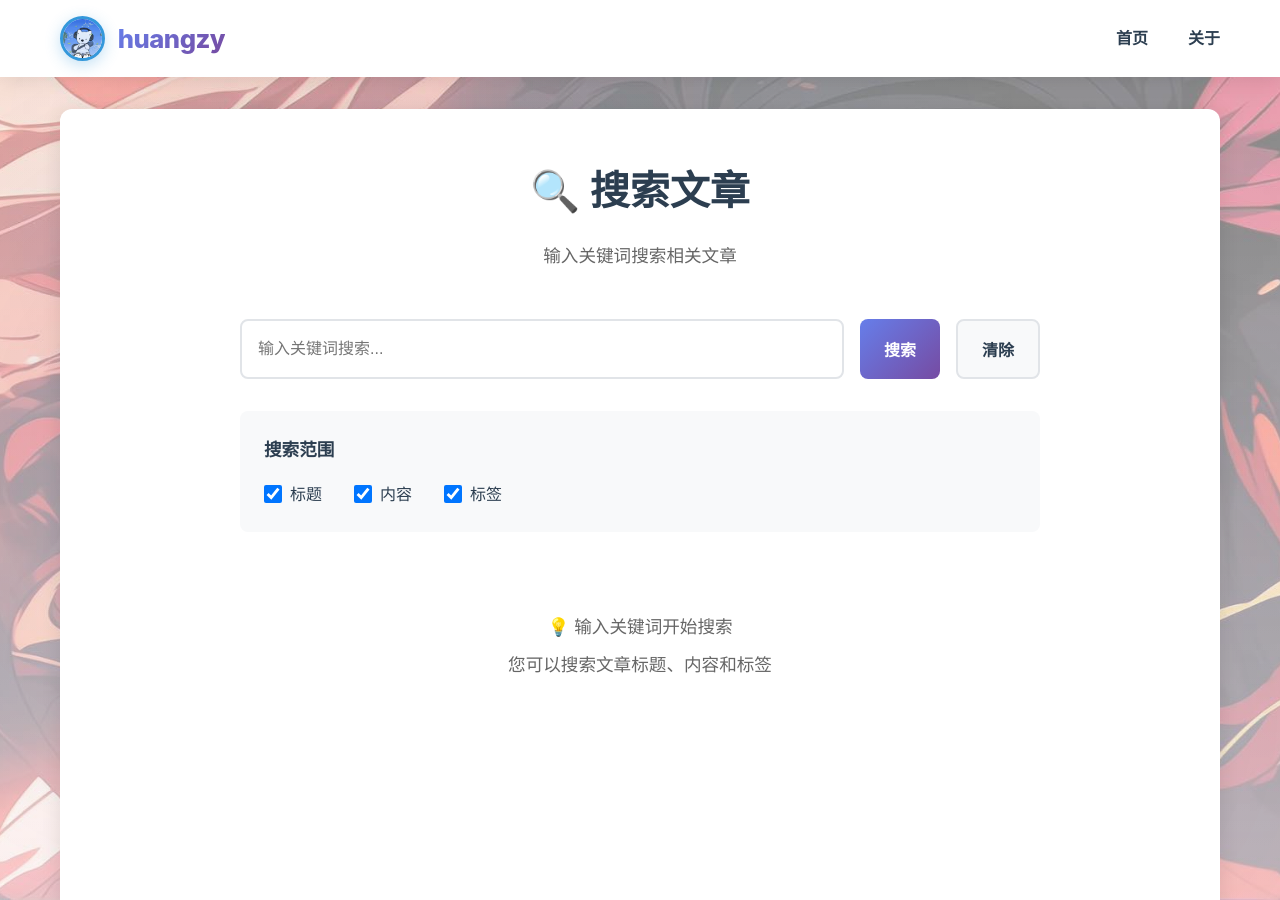
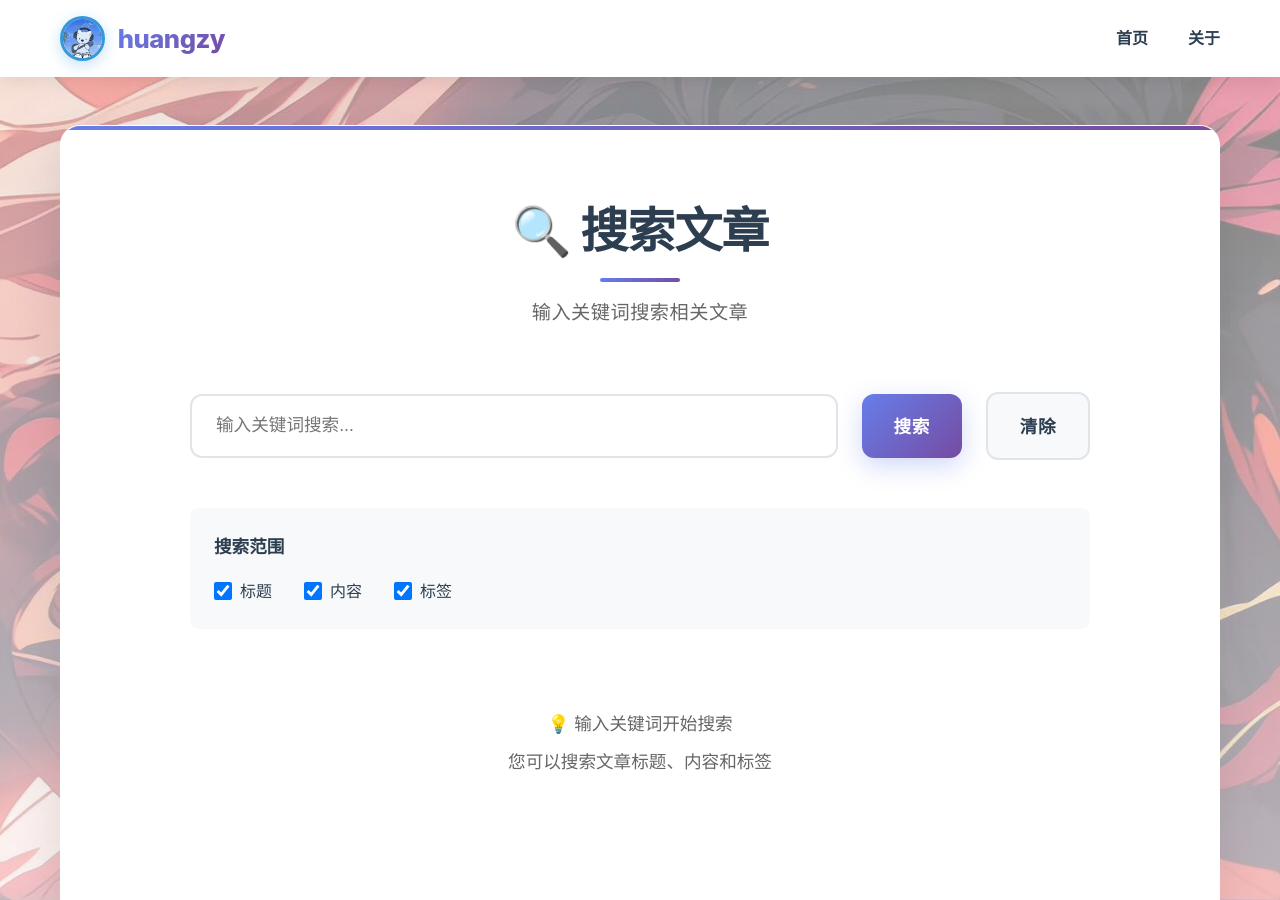
Before and after one commit to huangzy-hub/huangzy-hub.github.io, a Jekyll site: the page built from search.md, in a window 1280 px wide and 900 px high. Built offline with Jekyll 4.4.1, drawn with Linux system fonts in a browser that asks for light colours.

Commit message:
添加检索

```diff
--- a/assets/css/style.css
+++ b/assets/css/style.css
@@ -629,28 +629,46 @@ body::before {
 
 /* 标签样式 */
 .post-tags {
-    margin: 1rem 0;
+    margin: 1.5rem 0;
     display: flex;
     flex-wrap: wrap;
-    gap: 0.5rem;
+    gap: 0.8rem;
 }
 
 .tag {
     display: inline-block;
     background: var(--gradient);
     color: white;
-    padding: 0.3rem 0.8rem;
-    border-radius: 20px;
-    font-size: 0.8rem;
+    padding: 0.5rem 1rem;
+    border-radius: 25px;
+    font-size: 0.85rem;
     text-decoration: none;
-    transition: all 0.3s;
-    font-weight: 500;
+    transition: all 0.3s ease;
+    font-weight: 600;
     cursor: default;
+    position: relative;
+    overflow: hidden;
+    box-shadow: 0 4px 15px rgba(102, 126, 234, 0.3);
+}
+
+.tag::before {
+    content: '';
+    position: absolute;
+    top: 0;
+    left: -100%;
+    width: 100%;
+    height: 100%;
+    background: linear-gradient(90deg, transparent, rgba(255,255,255,0.2), transparent);
+    transition: left 0.5s ease;
+}
+
+.tag:hover::before {
+    left: 100%;
 }
 
 .tag:hover {
-    transform: none;
-    box-shadow: none;
+    transform: translateY(-3px) scale(1.05);
+    box-shadow: 0 8px 25px rgba(102, 126, 234, 0.4);
 }
 
 .tag-size-1 { font-size: 0.8rem; padding: 0.2rem 0.6rem; }
@@ -817,35 +835,66 @@ body::before {
 /* 标签云页面 */
 .tags-page, .tag-page {
     background: var(--white);
-    padding: 3rem;
-    border-radius: 12px;
-    box-shadow: var(--shadow);
-    margin: 2rem 0;
+    padding: 4rem;
+    border-radius: 20px;
+    box-shadow: 0 15px 50px rgba(0, 0, 0, 0.1);
+    margin: 3rem 0;
+    border: 1px solid rgba(255, 255, 255, 0.2);
+    position: relative;
+    overflow: hidden;
+}
+
+.tags-page::before, .tag-page::before {
+    content: '';
+    position: absolute;
+    top: 0;
+    left: 0;
+    right: 0;
+    height: 4px;
+    background: var(--gradient);
 }
 
 .page-header {
     text-align: center;
-    margin-bottom: 3rem;
+    margin-bottom: 4rem;
+    position: relative;
 }
 
 .page-header h1 {
     color: var(--primary-color);
-    margin-bottom: 1rem;
-    font-size: 2.5rem;
-    font-weight: 700;
+    margin-bottom: 1.5rem;
+    font-size: 3rem;
+    font-weight: 800;
+    letter-spacing: -1px;
+    position: relative;
+    display: inline-block;
+}
+
+.page-header h1::after {
+    content: '';
+    position: absolute;
+    bottom: -10px;
+    left: 50%;
+    transform: translateX(-50%);
+    width: 80px;
+    height: 4px;
+    background: var(--gradient);
+    border-radius: 2px;
 }
 
 .page-header p {
     color: var(--text-light);
-    font-size: 1.1rem;
+    font-size: 1.2rem;
+    font-weight: 400;
+    letter-spacing: 0.5px;
 }
 
 /* 标签云样式 */
 .tags-cloud {
     display: flex;
     flex-wrap: wrap;
-    gap: 1rem;
-    margin: 3rem 0;
+    gap: 1.5rem;
+    margin: 4rem 0;
     justify-content: center;
 }
 
@@ -853,14 +902,16 @@ body::before {
     display: inline-block;
     background: var(--gradient);
     color: white;
-    padding: 0.8rem 1.5rem;
-    border-radius: 25px;
+    padding: 1rem 2rem;
+    border-radius: 30px;
     text-decoration: none;
-    font-weight: 600;
-    transition: all 0.3s ease;
-    box-shadow: 0 4px 15px rgba(0,0,0,0.1);
+    font-weight: 700;
+    transition: all 0.4s cubic-bezier(0.175, 0.885, 0.32, 1.275);
+    box-shadow: 0 8px 25px rgba(102, 126, 234, 0.3);
     position: relative;
     overflow: hidden;
+    font-size: 1.1rem;
+    letter-spacing: 0.5px;
 }
 
 .tag-cloud-item::before {
@@ -870,8 +921,8 @@ body::before {
     left: -100%;
     width: 100%;
     height: 100%;
-    background: linear-gradient(90deg, transparent, rgba(255,255,255,0.2), transparent);
-    transition: left 0.5s;
+    background: linear-gradient(90deg, transparent, rgba(255,255,255,0.3), transparent);
+    transition: left 0.6s ease;
 }
 
 .tag-cloud-item:hover::before {
@@ -879,8 +930,9 @@ body::before {
 }
 
 .tag-cloud-item:hover {
-    transform: translateY(-3px) scale(1.05);
-    box-shadow: 0 8px 25px rgba(0,0,0,0.2);
+    transform: translateY(-5px) scale(1.08);
+    box-shadow: 0 15px 40px rgba(102, 126, 234, 0.4);
+    background: var(--gradient-reverse);
 }
 
 .tag-count {
@@ -917,65 +969,105 @@ body::before {
 /* 搜索页面样式 */
 .search-page {
     background: var(--white);
-    padding: 3rem;
-    border-radius: 12px;
-    box-shadow: var(--shadow);
-    margin: 2rem 0;
+    padding: 4rem;
+    border-radius: 20px;
+    box-shadow: 0 15px 50px rgba(0, 0, 0, 0.1);
+    margin: 3rem 0;
+    border: 1px solid rgba(255, 255, 255, 0.2);
+    position: relative;
+    overflow: hidden;
+}
+
+.search-page::before {
+    content: '';
+    position: absolute;
+    top: 0;
+    left: 0;
+    right: 0;
+    height: 4px;
+    background: var(--gradient);
 }
 
 .search-container {
-    max-width: 800px;
+    max-width: 900px;
     margin: 0 auto;
 }
 
 .search-box {
     display: flex;
-    gap: 1rem;
-    margin-bottom: 2rem;
+    gap: 1.5rem;
+    margin-bottom: 3rem;
+    align-items: center;
 }
 
 #search-input {
     flex: 1;
-    padding: 1rem;
+    padding: 1.2rem 1.5rem;
     border: 2px solid var(--border-color);
-    border-radius: 8px;
-    font-size: 1rem;
-    transition: border-color 0.3s ease;
+    border-radius: 12px;
+    font-size: 1.1rem;
+    transition: all 0.3s ease;
+    background: rgba(255, 255, 255, 0.8);
+    backdrop-filter: blur(10px);
 }
 
 #search-input:focus {
     outline: none;
     border-color: var(--secondary-color);
+    box-shadow: 0 0 0 3px rgba(52, 152, 219, 0.1);
+    transform: translateY(-2px);
 }
 
 #search-button, #clear-button {
-    padding: 1rem 1.5rem;
+    padding: 1.2rem 2rem;
     border: none;
-    border-radius: 8px;
-    font-size: 1rem;
-    font-weight: 600;
+    border-radius: 12px;
+    font-size: 1.1rem;
+    font-weight: 700;
     cursor: pointer;
     transition: all 0.3s ease;
+    letter-spacing: 0.5px;
+    position: relative;
+    overflow: hidden;
 }
 
 #search-button {
     background: var(--gradient);
     color: white;
+    box-shadow: 0 8px 25px rgba(102, 126, 234, 0.3);
+}
+
+#search-button::before {
+    content: '';
+    position: absolute;
+    top: 0;
+    left: -100%;
+    width: 100%;
+    height: 100%;
+    background: linear-gradient(90deg, transparent, rgba(255,255,255,0.2), transparent);
+    transition: left 0.6s ease;
+}
+
+#search-button:hover::before {
+    left: 100%;
 }
 
 #search-button:hover {
-    transform: translateY(-2px);
-    box-shadow: 0 4px 15px rgba(0,0,0,0.2);
+    transform: translateY(-3px);
+    box-shadow: 0 12px 35px rgba(102, 126, 234, 0.4);
 }
 
 #clear-button {
     background: var(--background-color);
     color: var(--text-color);
     border: 2px solid var(--border-color);
+    backdrop-filter: blur(10px);
 }
 
 #clear-button:hover {
     background: var(--border-color);
+    transform: translateY(-2px);
+    box-shadow: 0 8px 25px rgba(0, 0, 0, 0.1);
 }
 
 .search-filters {
--- a/assets/js/main.js
+++ b/assets/js/main.js
@@ -424,6 +424,20 @@ function initTagFilter() {
             } else {
                 url.searchParams.set('tag', selectedTag);
             }
+            window.history.pushState({}, '', url);
+        });
+    });
+
+    // 检查URL参数，如果有标签参数则自动筛选
+    const urlParams = new URLSearchParams(window.location.search);
+    const tagParam = urlParams.get('tag');
+
+    if (tagParam) {
+        const targetBtn = document.querySelector(`.tag-filter-btn[data-tag="${tagParam}"]`);
+        if (targetBtn) {
+            targetBtn.click();
+        }
+    }
 
     // 滚动行为初始化
     function initScrollBehavior() {
@@ -465,18 +479,4 @@ function initTagFilter() {
             }
         });
     }
-            window.history.pushState({}, '', url);
-        });
-    });
-
-    // 检查URL参数，如果有标签参数则自动筛选
-    const urlParams = new URLSearchParams(window.location.search);
-    const tagParam = urlParams.get('tag');
-
-    if (tagParam) {
-        const targetBtn = document.querySelector(`.tag-filter-btn[data-tag="${tagParam}"]`);
-        if (targetBtn) {
-            targetBtn.click();
 }
-    }
-}
```
Lines whose indentation alone changed are shown as unchanged.
